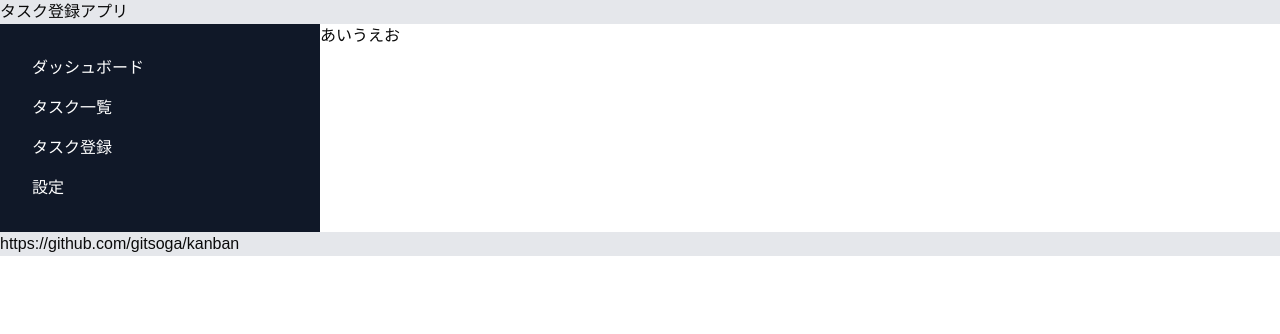
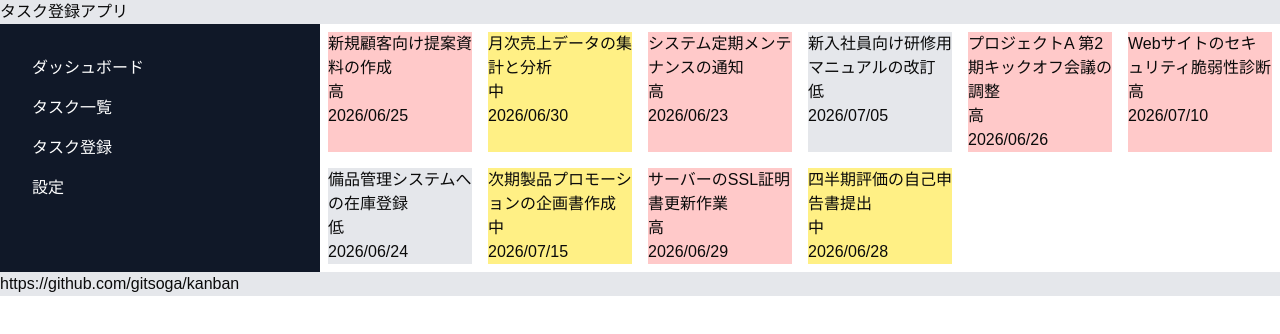
Before and after one commit to gitsoga/kanban, a React (Vite) app: page /list in a window 1280 px wide. Shown: the top 334 px of the page. Built offline with nearby package versions, Linux system fonts and the light colour scheme.

Commit message:
タスク一覧を固定データで作成

```diff
--- a/src/Layout.tsx
+++ b/src/Layout.tsx
@@ -3,27 +3,27 @@ import { Outlet, Link } from "react-router-dom";
 const Layout = () => {
   return (
     <>
-      <header class="bg-gray-200">タスク登録アプリ</header>
-      <div class="grid grid-cols-12">
-        <div class="bg-gray-900 col-span-3 p-8">
+      <header className="bg-gray-200">タスク登録アプリ</header>
+      <div className="grid grid-cols-12">
+        <div className="bg-gray-900 col-span-3 p-8">
           <nav>
-            <ul class="space-y-4">
-              <li class="text-white">
+            <ul className="space-y-4">
+              <li className="text-white">
                 <Link to="/">ダッシュボード</Link>
               </li>
-              <li class="text-white">
+              <li className="text-white">
                 <Link to="/list">タスク一覧</Link>
               </li>
-              <li class="text-white">タスク登録</li>
-              <li class="text-white">設定</li>
+              <li className="text-white">タスク登録</li>
+              <li className="text-white">設定</li>
             </ul>
           </nav>
         </div>
-        <div class="col-span-9">
+        <div className="col-span-9">
           <Outlet />
         </div>
       </div>
-      <footer class="bg-gray-200">
+      <footer className="bg-gray-200">
         <p>https://github.com/gitsoga/kanban</p>
       </footer>
     </>
--- a/src/features/pages/TaskList.tsx
+++ b/src/features/pages/TaskList.tsx
@@ -1,9 +1,104 @@
 import { useState } from "react";
 
 function TaskList() {
+  const taskData = [
+    {
+      id: "1",
+      title: "新規顧客向け提案資料の作成",
+      deadline: "2026/06/25",
+      priority: "高",
+      status: "未着手",
+      memo: "競合他社のプランとの比較表を含めること",
+    },
+    {
+      id: "2",
+      title: "月次売上データの集計と分析",
+      deadline: "2026/06/30",
+      priority: "中",
+      status: "進行中",
+      memo: "先月比での推移をグラフ化する",
+    },
+    {
+      id: "3",
+      title: "システム定期メンテナンスの通知",
+      deadline: "2026/06/23",
+      priority: "高",
+      status: "完了",
+      memo: "全社宛てにメールとチャットでアナウンス済み",
+    },
+    {
+      id: "4",
+      title: "新入社員向け研修用マニュアルの改訂",
+      deadline: "2026/07/05",
+      priority: "低",
+      status: "未着手",
+      memo: "リモートワークに関する規定を追記する",
+    },
+    {
+      id: "5",
+      title: "プロジェクトA 第2期キックオフ会議の調整",
+      deadline: "2026/06/26",
+      priority: "高",
+      status: "進行中",
+      memo: "外部パートナー企業の担当者も招待する",
+    },
+    {
+      id: "6",
+      title: "Webサイトのセキュリティ脆弱性診断",
+      deadline: "2026/07/10",
+      priority: "高",
+      status: "未着手",
+      memo: "外部ツールを用いたスキャンを1次実施予定",
+    },
+    {
+      id: "7",
+      title: "備品管理システムへの在庫登録",
+      deadline: "2026/06/24",
+      priority: "低",
+      status: "完了",
+      memo: "新しく購入したノートPC10台分",
+    },
+    {
+      id: "8",
+      title: "次期製品プロモーションの企画書作成",
+      deadline: "2026/07/15",
+      priority: "中",
+      status: "進行中",
+      memo: "SNSマーケティングの予算案を盛り込む",
+    },
+    {
+      id: "9",
+      title: "サーバーのSSL証明書更新作業",
+      deadline: "2026/06/29",
+      priority: "高",
+      status: "未着手",
+      memo: "夜間のメンテナンス時間帯に実施する",
+    },
+    {
+      id: "10",
+      title: "四半期評価の自己申告書提出",
+      deadline: "2026/06/28",
+      priority: "中",
+      status: "進行中",
+      memo: "今期の目標達成率を数値で記載する",
+    },
+  ];
+
   return (
     <>
-      <div>あいうえお</div>
+      <div className="grid grid-cols-12">
+        {taskData.map((elem) => (
+          <>
+            <div
+              className={`col-span-2 m-2 ${elem.priority == "高" ? "bg-red-200" : elem.priority == "中" ? "bg-yellow-200" : "bg-gray-200"}`}
+            >
+              <div>{elem.title}</div>
+              <div>{elem.priority}</div>
+              <div>{elem.deadline}</div>
+            </div>
+          </>
+        ))}
+      </div>
     </>
   );
 }
```
